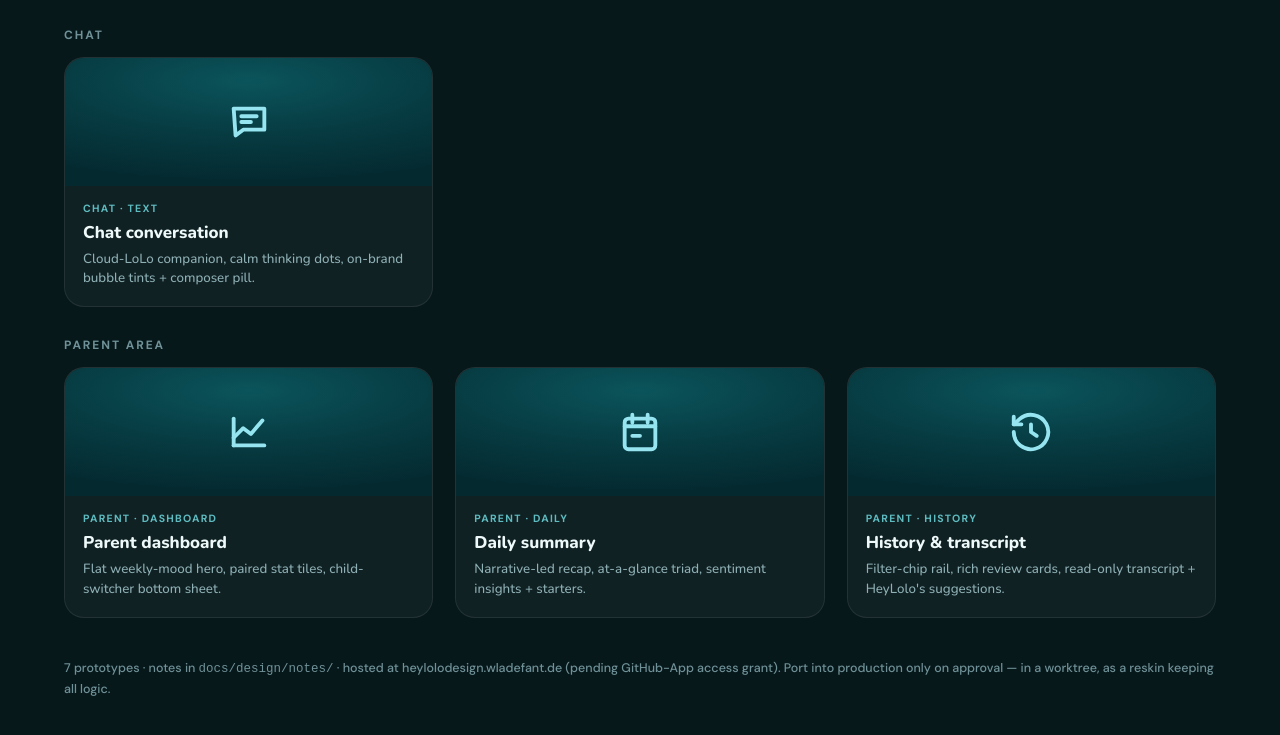
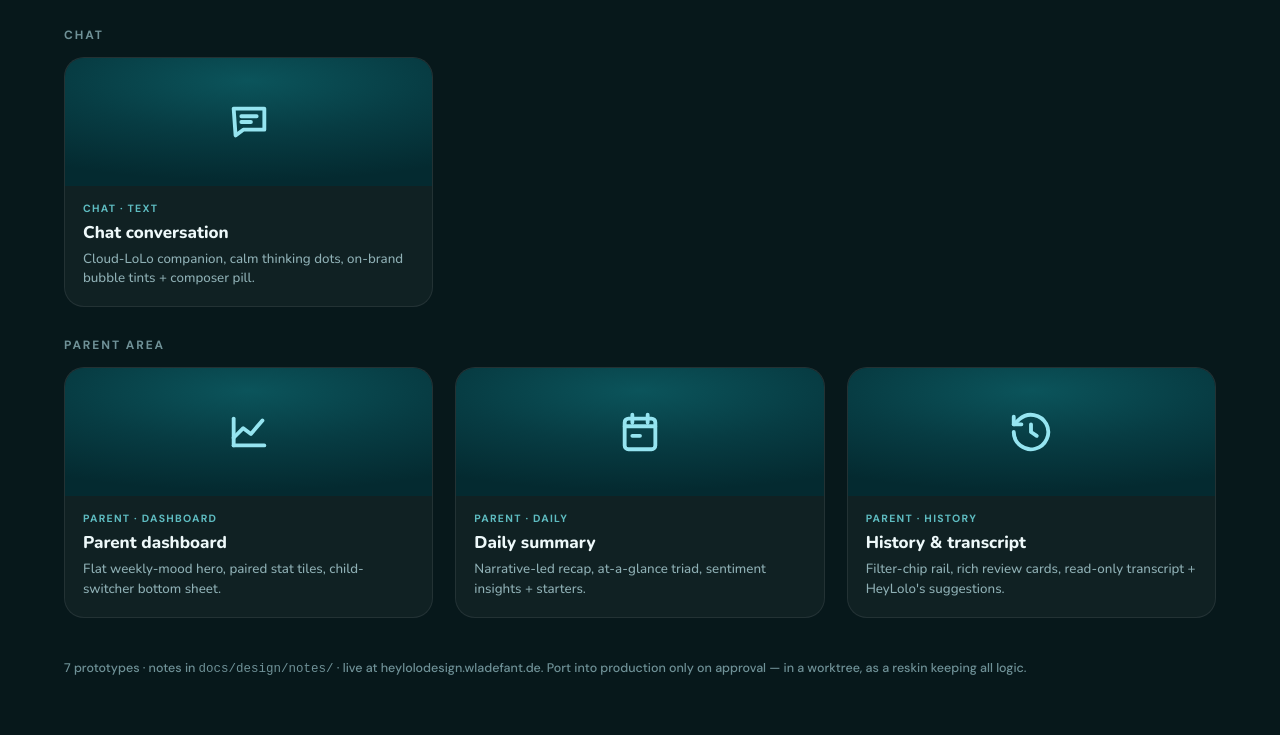
Before and after one commit to Wladefant/heylolo-design-gallery, a plain HTML site: page docs/design/index.html in a window 1280 px wide. Shown: the part 555-1290 px from the top of the page. Drawn offline with nearby package versions, Linux system fonts and the light colour scheme.

Commit message:
Footer: gallery is live (drop pending-grant note)

```diff
--- a/docs/design/index.html
+++ b/docs/design/index.html
@@ -77,6 +77,6 @@
     </a>
   </div>
 
-  <footer>7 prototypes · notes in <code>docs/design/notes/</code> · hosted at heylolodesign.wladefant.de (pending GitHub-App access grant). Port into production only on approval — in a worktree, as a reskin keeping all logic.</footer>
+  <footer>7 prototypes · notes in <code>docs/design/notes/</code> · live at heylolodesign.wladefant.de. Port into production only on approval — in a worktree, as a reskin keeping all logic.</footer>
 </body>
 </html>
```
